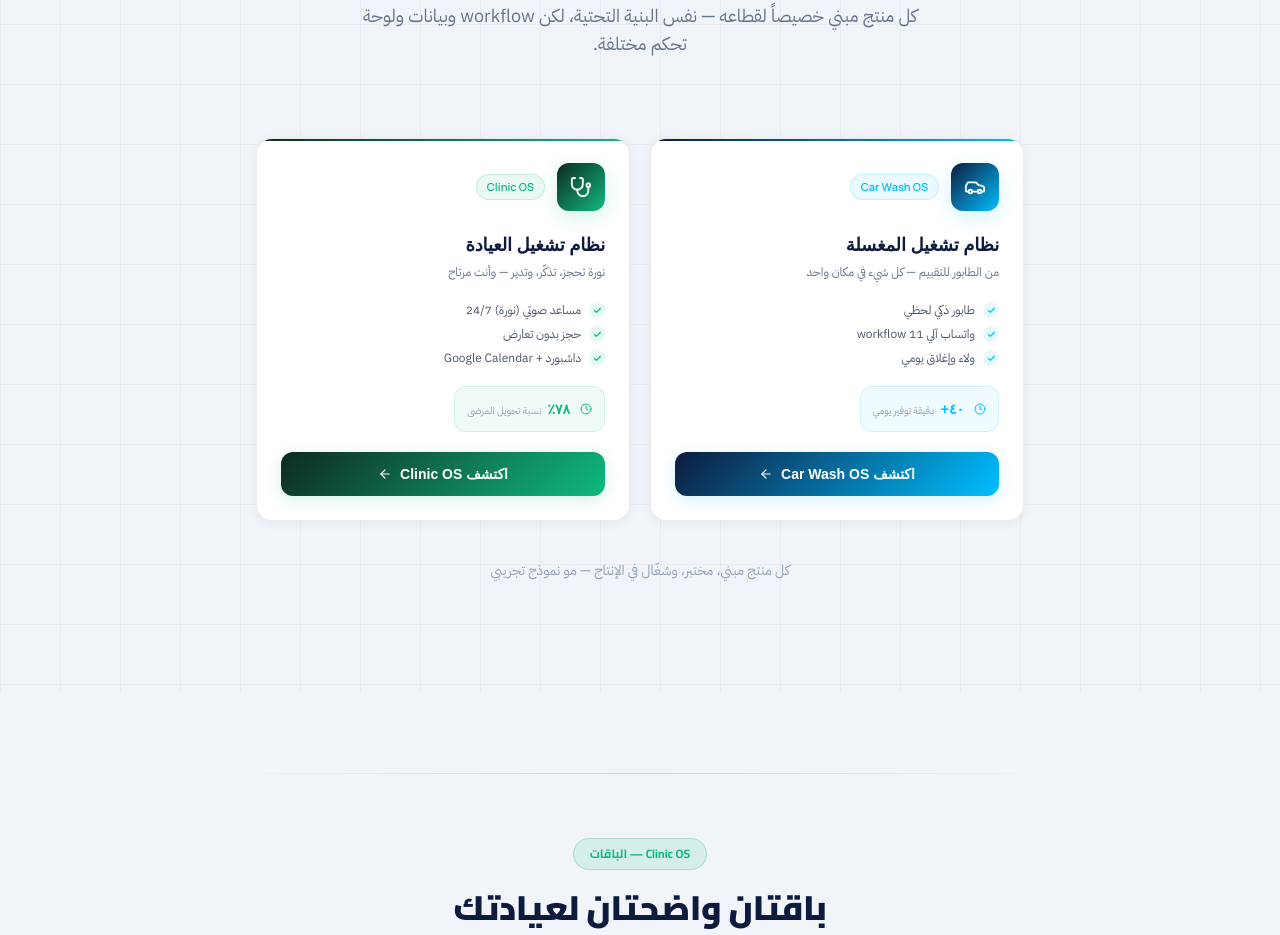
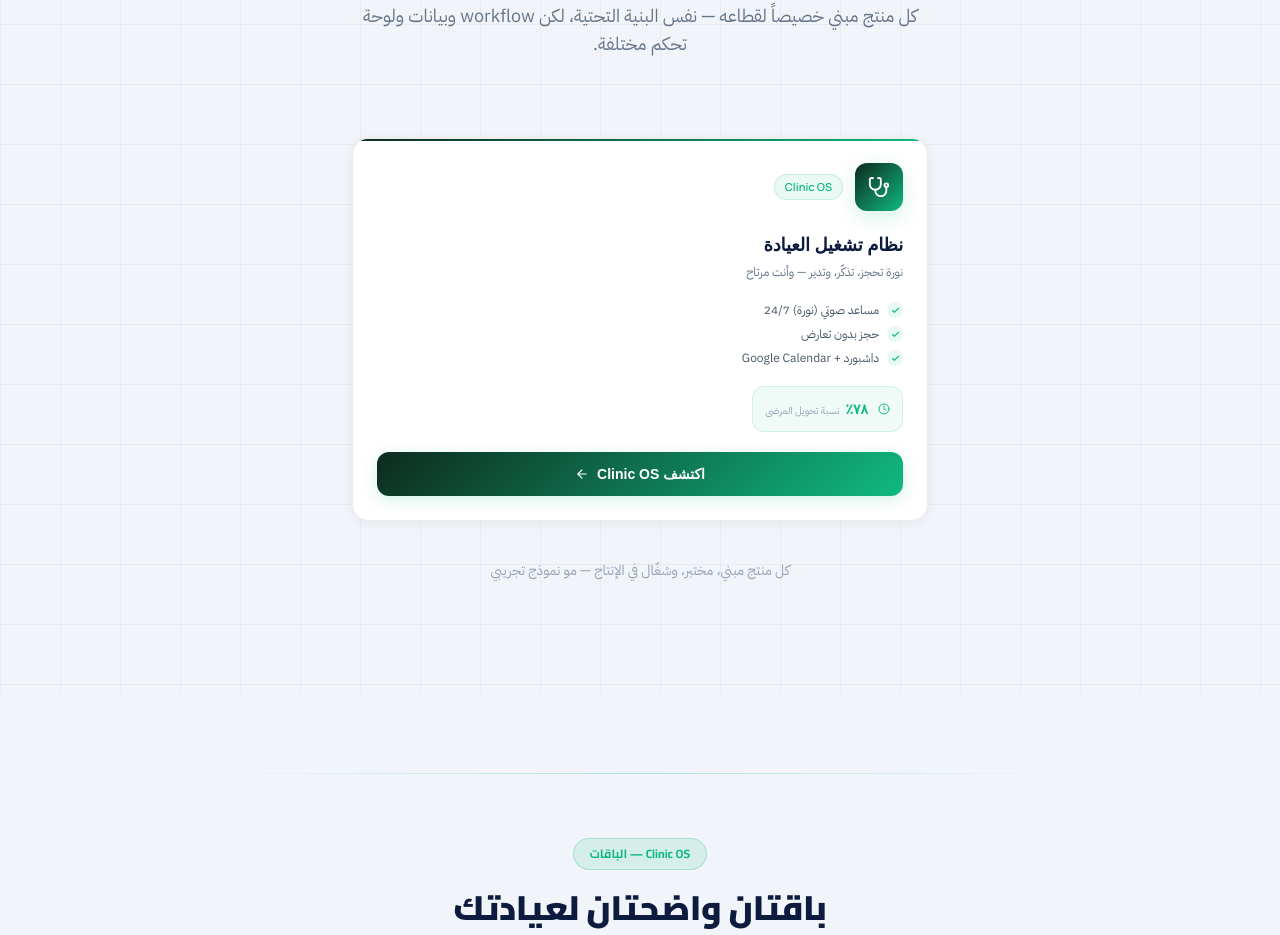
Before and after one commit to alpha-Jasem/WEBSITE-MADAR, a React (Vite) app: page / in a window 1280 px wide. Shown: the part 1627-2562 px from the top of the page. Built offline with nearby package versions, Linux system fonts and the light colour scheme; no server answers; a web font is replaced by a local one.

Commit message:
fix: remove Car Wash OS card from products section, show Clinic OS only

```diff
--- a/src/components/public/ProductsSection.tsx
+++ b/src/components/public/ProductsSection.tsx
@@ -1,37 +1,10 @@
 import { useRef } from 'react'
 import { motion, useInView } from 'framer-motion'
-import { Car, Stethoscope, ArrowLeft, ArrowRight, Check, Clock, Zap } from 'lucide-react'
+import { Stethoscope, ArrowLeft, ArrowRight, Check, Clock, Zap } from 'lucide-react'
 import { Link } from 'react-router-dom'
 import { useLanguage } from '../../context/LanguageContext'
 
 const products = [
-  {
-    id: 'car-wash',
-    href: '/car-wash',
-    icon: Car,
-    accent: '#00BFFF',
-    glow: 'rgba(0,191,255,0.18)',
-    gradient: 'linear-gradient(135deg, #0D1B3E 0%, #00BFFF 100%)',
-    badge: null,
-    ar: {
-      tag: 'Car Wash OS',
-      name: 'نظام تشغيل المغسلة',
-      tagline: 'من الطابور للتقييم — كل شيء في مكان واحد',
-      features: ['طابور ذكي لحظي', 'واتساب آلي 11 workflow', 'ولاء وإغلاق يومي'],
-      metric: { value: '٤٠+', label: 'دقيقة توفير يومي' },
-      cta: 'اكتشف Car Wash OS',
-      ctaEn: 'Explore Car Wash OS',
-    },
-    en: {
-      tag: 'Car Wash OS',
-      name: 'Car Wash Operating System',
-      tagline: 'From Queue to Review — Everything in One Place',
-      features: ['Live smart queue', '11 WhatsApp workflows', 'Loyalty + daily closing'],
-      metric: { value: '40+', label: 'Minutes saved daily' },
-      cta: 'Explore Car Wash OS',
-      ctaEn: 'Explore Car Wash OS',
-    },
-  },
   {
     id: 'clinic',
     href: '/clinic-os',
@@ -109,7 +82,7 @@ export const ProductsSection = () => {
         </motion.div>
 
         {/* Product cards */}
-        <div className="grid grid-cols-1 md:grid-cols-2 gap-5 max-w-3xl mx-auto">
+        <div className="grid grid-cols-1 gap-5 max-w-xl mx-auto">
           {products.map((p, i) => {
             const Icon = p.icon
             const content = language === 'ar' ? p.ar : p.en
```
